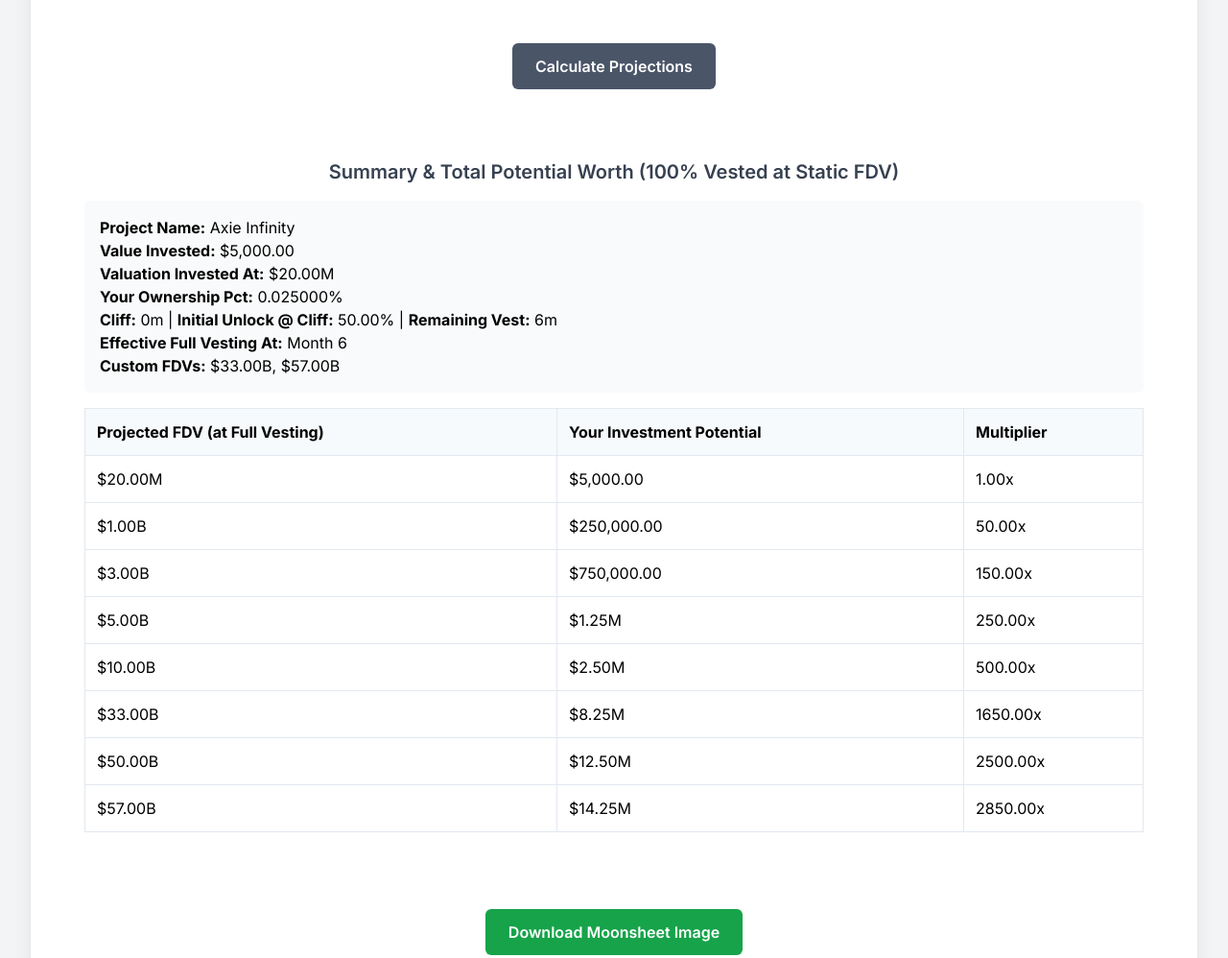
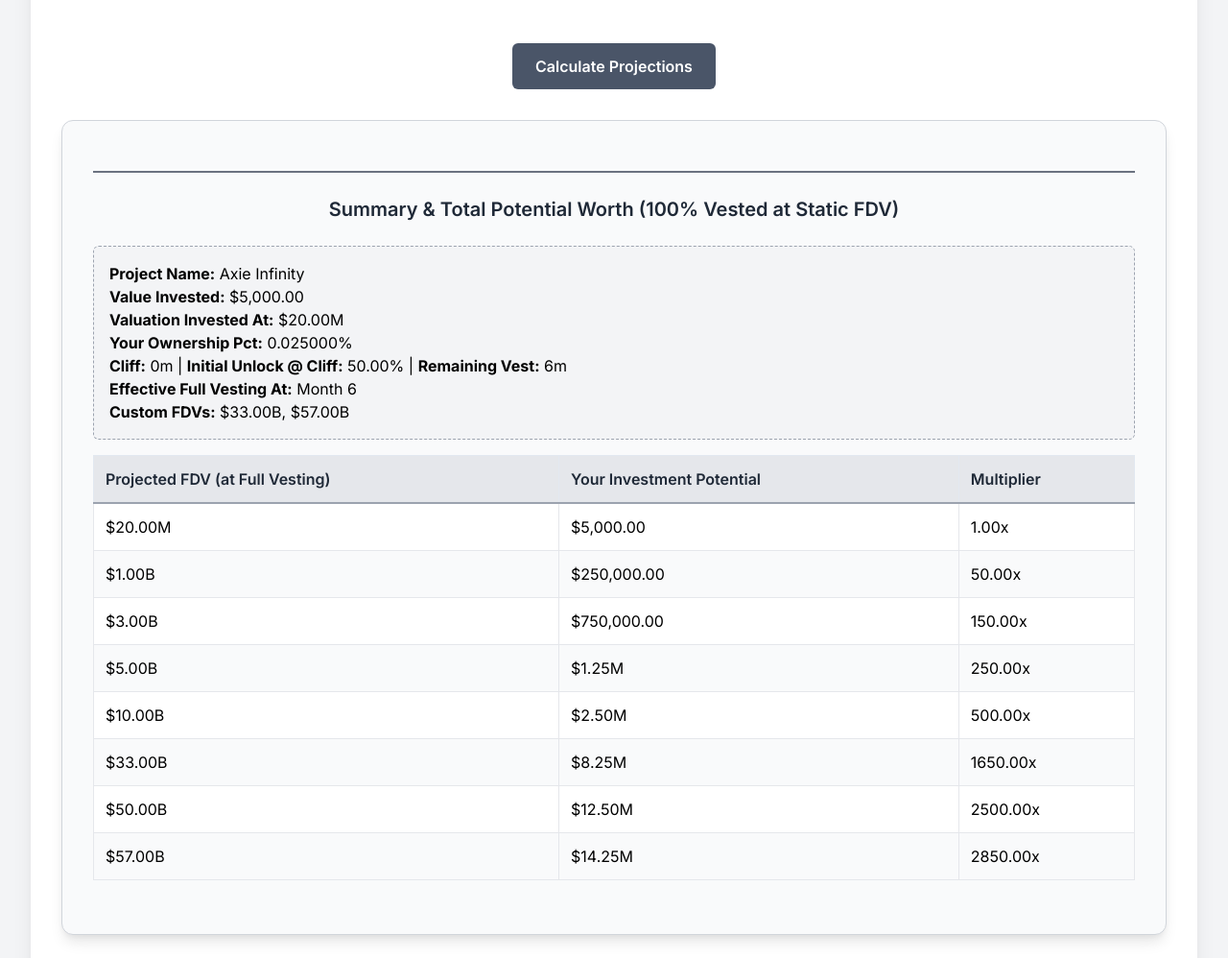
Before and after one commit to 0xSimba24/Moonsheet-calculator, a plain HTML site: page index.html in a window 1280 px wide. Shown: the part 527-1525 px from the top of the page at 96% size. Drawn offline with nearby package versions, Linux system fonts and the light colour scheme.

Commit message:
Update style.css

```diff
--- a/style.css
+++ b/style.css
@@ -134,14 +134,43 @@
     max-width: 350px;
 }
 
-/* Specific styles for the moonsheet capture area if needed */
+/* Enhanced styles for the moonsheet capture area */
 #summaryCaptureArea {
-    background-color: #ffffff; /* Ensure it has a solid background for capture */
-    padding: 1.5rem; /* Add some padding for the image */
-    border-radius: 0.5rem; /* Optional: if you want rounded corners in the image */
-    /* box-shadow: 0 2px 4px rgba(0,0,0,0.1); Optional: if you want a slight shadow in the image */
+    background-color: #f9fafb; /* Light gray background for the entire capture block */
+    padding: 2rem;
+    border-radius: 0.75rem; /* Tailwind rounded-xl */
+    border: 1px solid #d1d5db; /* Tailwind gray-300 border */
+    box-shadow: 0 10px 15px -3px rgba(0,0,0,0.1), 0 4px 6px -2px rgba(0,0,0,0.05); /* More prominent shadow for "lift" */
+    margin-bottom: 1rem; /* Add some space before the download button if it's part of the capture */
 }
-#summaryCaptureArea h2 { /* Ensure title is captured well */
+#moonsheetImageTitle { /* Title specifically for the downloaded image */
+    border-bottom: 2px solid #6b7280; /* Tailwind gray-500 accent line */
+    padding-bottom: 0.75rem;
+    margin-bottom: 1.5rem; /* Space between this title and the section title */
+    font-size: 1.75rem; /* Slightly larger for emphasis in the image */
+    color: #111827; /* Tailwind gray-900 */
+}
+#summaryCaptureArea #summarySectionTitle { /* Original title of the section within the capture */
     text-align: center;
-    margin-bottom: 1rem;
+    margin-bottom: 1.5rem;
+    color: #1f2937; /* Tailwind gray-800 */
+    font-size: 1.25rem; /* Slightly smaller than the main image title */
 }
+/* Styles for the table within the capture to make it stand out */
+#summaryCaptureArea #totalPotentialWorthTable th {
+    background-color: #e5e7eb; /* Tailwind gray-200 for table header */
+    color: #1f2937; /* Tailwind gray-800 for header text */
+    font-weight: 600; /* Bold header text */
+    border-bottom: 2px solid #9ca3af; /* Tailwind gray-400 */
+}
+#summaryCaptureArea #totalPotentialWorthTable td {
+    background-color: #ffffff; /* White cells */
+    border-color: #e5e7eb; /* Lighter borders for cells */
+}
+#summaryCaptureArea #totalPotentialWorthTable tr:nth-child(even) td {
+    background-color: #f9fafb; /* Subtle stripe for even rows (same as capture area bg for cohesion) */
+}
+#summaryCaptureArea #summaryDetails {
+    border: 1px dashed #9ca3af; /* Add a dashed border to the summary details box */
+    background-color: #f3f4f6; /* Slightly different light gray */
+}
```
